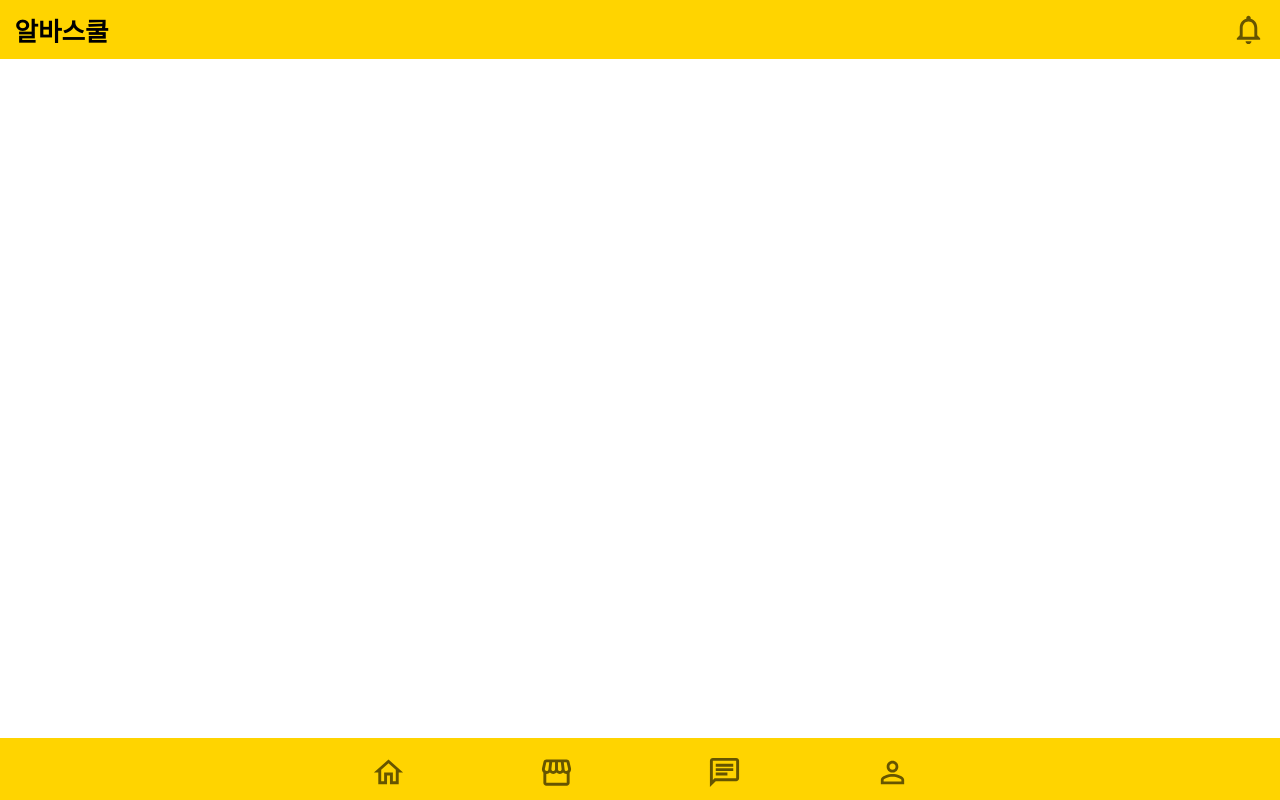
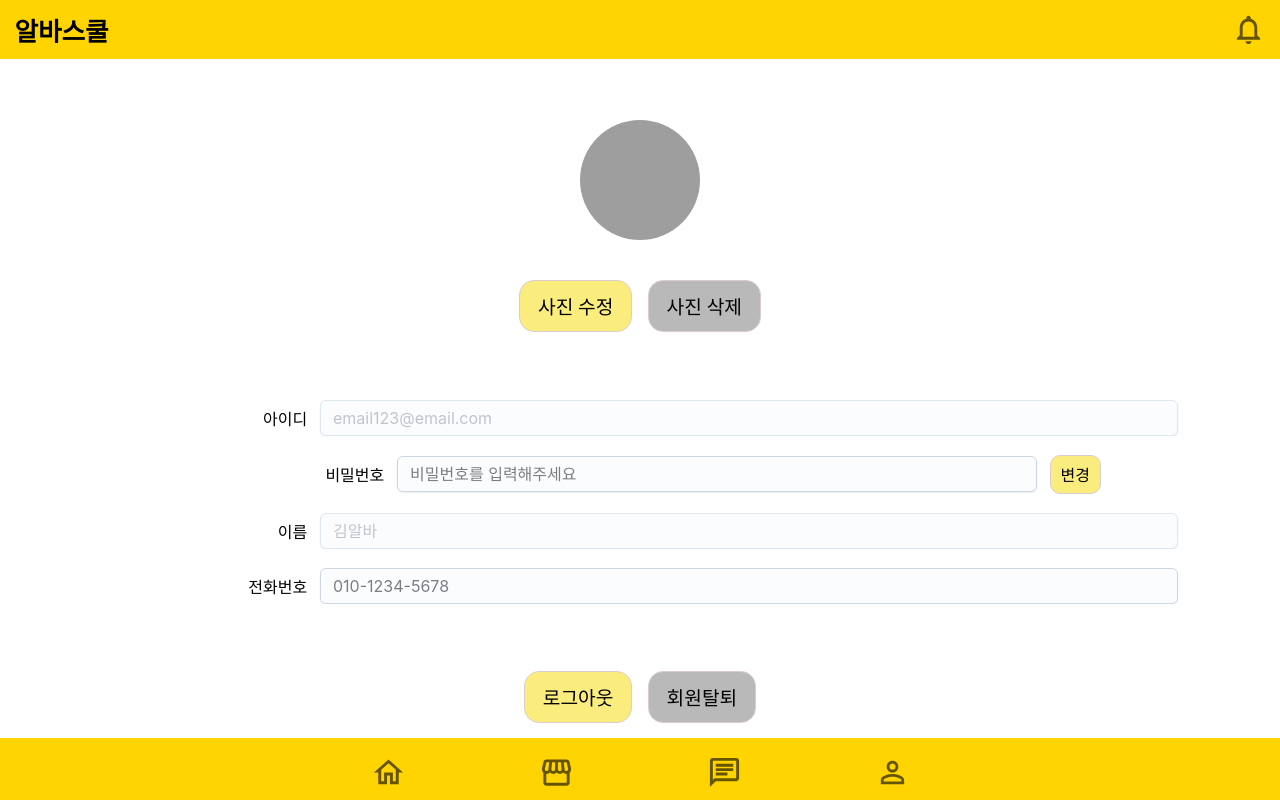
Before and after one commit to leejjorang/albaschool_frontend, a React (Vite) app: page /user/edit in a window 1280 px wide. Built offline with nearby package versions, Linux system fonts and the light colour scheme; grey boxes are pictures that could not be loaded; a web font is replaced by a local one.

Commit message:
Feat: 유저 수정(공통) 페이지 구조 및 스타일 구현

```diff
--- a/src/App.tsx
+++ b/src/App.tsx
@@ -4,7 +4,9 @@ import StaffRegisterStore from "./pages/staff/RegisterStore";
 import ManagerRegisterStore from "./pages/manager/RegisterStore";
 import { BrowserRouter, Route, Routes } from "react-router-dom";
 import Home from "./pages/common/Home";
-import User from "./pages/staff/User";
+import StaffUser from "./pages/staff/User";
+import ManagerUser from "./pages/manager/User";
+import UserEdit from "./pages/common/UserEdit";
 
 function App() {
   return (
@@ -15,7 +17,9 @@ function App() {
           <Route path="/" element={<Home />} />
           <Route path="/store/register/staff" element={<StaffRegisterStore />} />
           <Route path="/store/register/manager" element={<ManagerRegisterStore />} />
-          <Route path="/user" element={<User />} />
+          <Route path="/user/staff" element={<StaffUser />} />
+          <Route path="/user/manager" element={<ManagerUser />} />
+          <Route path="/user/edit" element={<UserEdit />} />
         </Routes>
       </Layout>
     </BrowserRouter>
--- /dev/null
+++ b/src/pages/common/UserEdit.tsx
@@ -0,0 +1,120 @@
+import Avatar from '@mui/material/Avatar';
+import Input from '@mui/joy/Input';
+import styled from 'styled-components';
+
+const UserEdit = () => {
+  return (
+    <div>
+      <ProfileBoxStyle>
+        <Avatar src="/broken-image.jpg" sx={{ width: '7.5rem', height: '7.5rem' }}/>
+        <span>
+          <ButtonStyle>사진 수정</ButtonStyle>
+          <ButtonStyle style={{backgroundColor: '#B9B9B9'}}>사진 삭제</ButtonStyle>
+        </span>
+      </ProfileBoxStyle>
+
+      <div>
+        <InputBoxStyle>
+          <p>아이디</p>
+          <Input
+            disabled={true}
+            placeholder="email123@email.com"
+            variant="outlined"
+            sx={{ overflowY: 'hidden', width: '67%' }}
+          />
+        </InputBoxStyle>
+        <InputBoxStyle>
+          <p>비밀번호</p>
+          <Input
+            disabled={false}
+            placeholder="비밀번호를 입력해주세요"
+            variant="outlined"
+            sx={{ overflowY: 'hidden', width: '50%' }}
+          />
+          <MiniButtonStyle>변경</MiniButtonStyle>
+        </InputBoxStyle>
+        <InputBoxStyle>
+          <p>이름</p>
+          <Input
+            disabled={true}
+            placeholder="김알바"
+            variant="outlined"
+            sx={{ overflowY: 'hidden', width: '67%' }}
+          />
+        </InputBoxStyle>
+        <InputBoxStyle>
+          <p>전화번호</p>
+          <Input
+            disabled={false}
+            placeholder="010-1234-5678"
+            variant="outlined"
+            sx={{ overflowY: 'hidden', width: '67%' }}
+          />
+        </InputBoxStyle>
+      </div>
+
+      <ButtonBoxStyle>
+        <ButtonStyle>로그아웃</ButtonStyle>
+        <ButtonStyle style={{backgroundColor: '#B9B9B9'}}>회원탈퇴</ButtonStyle>
+      </ButtonBoxStyle>
+    </div>
+  );
+}
+
+export default UserEdit;
+
+const ProfileBoxStyle = styled.div`
+  display: flex;
+  align-items: center;
+  flex-direction: column;
+  gap: 2.5rem;
+  margin: 4rem 0 3rem 0;
+`
+
+const InputBoxStyle = styled.div`
+  display: flex;
+  align-items: center;
+  justify-content: center;
+  margin: 1.2rem 0;
+  width: 100%;
+  gap: 0.8rem;
+
+  p {
+    width: 16%;
+    text-align: end;
+  }
+`
+
+const MiniButtonStyle = styled.button`
+  font-size: 1rem;
+  padding: 0.4rem 0.6rem;
+  background-color: #FAED7D;
+  border: 1px solid #DBCDCD;
+  border-radius: 10px;
+
+  &:focus, &:hover {
+    background-color: #FFD400;
+  }
+`
+
+const ButtonStyle = styled.button`
+  background-color: #FAED7D;
+  border: 1px solid #DBCDCD;
+  border-radius: 15px;
+  padding: 0.7rem 1.1rem;
+  margin: 0 0.5rem;
+  text-align: center;
+  font-size: 1.2rem;
+  cursor: pointer;
+
+  &:focus, &:hover {
+    background-color: #FFD400;
+  }
+`
+
+const ButtonBoxStyle = styled.div`
+  display: flex;
+  align-items: center;
+  justify-content: center;
+  margin: 3rem 0;
+`
```
